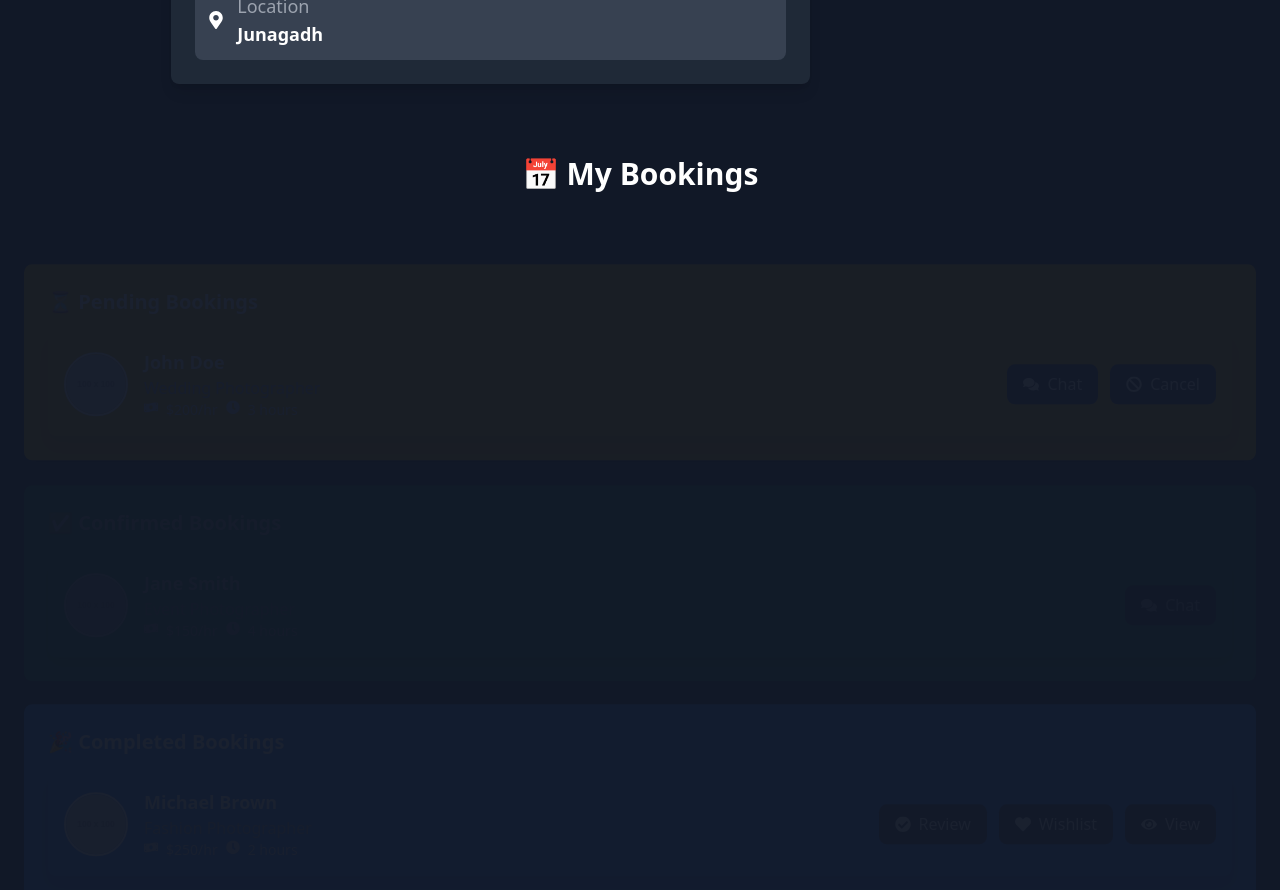
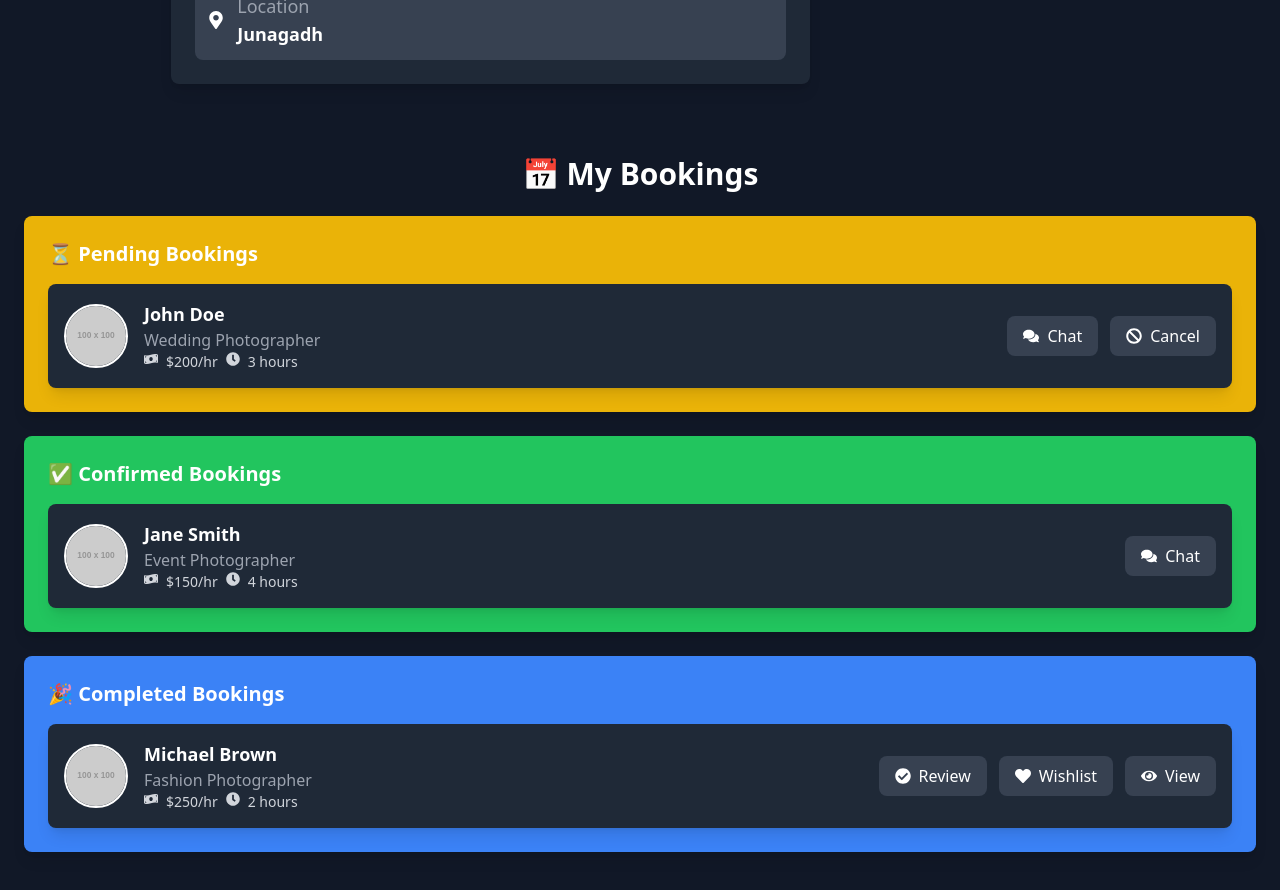
Before and after one commit to ArjunDivraniya/shutter_sphere, a React (Vite) app in the folder Frontend/Shutter_sphere/: page /profile_booking in a window 1280 px wide. Shown: the part 680-1570 px from the top of the page. Built offline with nearby package versions, Linux system fonts and the light colour scheme.

Commit message:
fix some problems and ui

```diff
--- a/Frontend/Shutter_sphere/src/Components/profile_b.jsx
+++ b/Frontend/Shutter_sphere/src/Components/profile_b.jsx
@@ -1,10 +1,6 @@
-import React, { useState, useEffect } from "react";
+import React, { useState } from "react";
 import { motion } from "framer-motion";
-import { FaCalendarAlt, FaCheckCircle, FaTimesCircle, FaUser, FaClock, FaMoneyBillWave, FaComments, FaHeart, FaEye, FaBan } from "react-icons/fa";
-import gsap from "gsap";
-import { ScrollTrigger } from "gsap/ScrollTrigger";
-
-gsap.registerPlugin(ScrollTrigger);
+import { FaClock, FaMoneyBillWave, FaComments, FaHeart, FaEye, FaBan, FaCheckCircle } from "react-icons/fa";
 
 const Bookings = () => {
   const [bookings, setBookings] = useState([
@@ -13,72 +9,58 @@ const Bookings = () => {
     { id: 3, name: "Michael Brown", type: "Fashion Photographer", price: "$250/hr", hours: "2 hours", date: "2025-02-15", status: "completed", img: "https://via.placeholder.com/100" },
   ]);
 
-  useEffect(() => {
-    gsap.from(".booking-section", {
-      opacity: 0,
-      y: 50,
-      duration: 1,
-      stagger: 0.3,
-      scrollTrigger: {
-        trigger: ".booking-container",
-        start: "top 80%",
-      },
-    });
-  }, []);
+  return (
+    <div className="min-h-screen bg-gray-900 text-white p-6 flex flex-col gap-6">
+      <motion.h2
+        initial={{ opacity: 0, y: -20 }}
+        animate={{ opacity: 1, y: 0 }}
+        transition={{ duration: 0.8 }}
+        className="text-3xl font-bold text-center"
+      >
+        📅 My Bookings
+      </motion.h2>
+
+      {/* Pending Bookings */}
+      <BookingSection title="⏳ Pending Bookings" color="yellow-500" bookings={bookings} status="pending" actions={['chat', 'cancel']} />
+
+      {/* Confirmed Bookings */}
+      <BookingSection title="✅ Confirmed Bookings" color="green-500" bookings={bookings} status="confirmed" actions={['chat']} />
+
+      {/* Completed Bookings */}
+      <BookingSection title="🎉 Completed Bookings" color="blue-500" bookings={bookings} status="completed" actions={['review', 'wishlist', 'view']} />
+    </div>
+  );
+};
+
+const BookingSection = ({ title, color, bookings, status, actions }) => {
+  const filteredBookings = bookings.filter(b => b.status === status);
 
   return (
-    <div className="min-h-screen bg-gray-900 text-white p-6 flex flex-col gap-6 booking-container">
-      <h2 className="text-3xl font-bold text-center">📅 My Bookings</h2>
-
-      {/* Pending Bookings */}
-      <motion.div className="booking-section bg-yellow-500 p-6 rounded-lg shadow-lg">
-        <h3 className="text-xl font-bold mb-4">⏳ Pending Bookings</h3>
+    <motion.div
+      initial={{ opacity: 0, y: 30 }}
+      whileInView={{ opacity: 1, y: 0 }}
+      viewport={{ once: true }}
+      transition={{ duration: 0.8 }}
+      className={`bg-${color} p-6 rounded-lg shadow-lg`}
+    >
+      <h3 className="text-xl font-bold mb-4">{title}</h3>
       <div className="space-y-4">
-          {bookings.filter(b => b.status === "pending").length > 0 ? (
-            bookings.filter(b => b.status === "pending").map(booking => (
-              <BookingCard key={booking.id} booking={booking} actions={['chat', 'cancel']} />
+        {filteredBookings.length > 0 ? (
+          filteredBookings.map(booking => (
+            <BookingCard key={booking.id} booking={booking} actions={actions} />
           ))
         ) : (
-            <p className="text-gray-800">No pending bookings.</p>
+          <p className="text-gray-800">No bookings available.</p>
         )}
       </div>
     </motion.div>
-
-      {/* Confirmed Bookings */}
-      <motion.div className="booking-section bg-green-500 p-6 rounded-lg shadow-lg">
-        <h3 className="text-xl font-bold mb-4">✅ Confirmed Bookings</h3>
-        <div className="space-y-4">
-          {bookings.filter(b => b.status === "confirmed").length > 0 ? (
-            bookings.filter(b => b.status === "confirmed").map(booking => (
-              <BookingCard key={booking.id} booking={booking} actions={['chat']} />
-            ))
-          ) : (
-            <p className="text-gray-200">No confirmed bookings.</p>
-          )}
-        </div>
-      </motion.div>
-
-      {/* Completed Bookings */}
-      <motion.div className="booking-section bg-blue-500 p-6 rounded-lg shadow-lg">
-        <h3 className="text-xl font-bold mb-4">🎉 Completed Bookings</h3>
-        <div className="space-y-4">
-          {bookings.filter(b => b.status === "completed").length > 0 ? (
-            bookings.filter(b => b.status === "completed").map(booking => (
-              <BookingCard key={booking.id} booking={booking} actions={['review', 'wishlist', 'view']} />
-            ))
-          ) : (
-            <p className="text-gray-200">No completed bookings.</p>
-          )}
-        </div>
-      </motion.div>
-    </div>
   );
 };
 
 const BookingCard = ({ booking, actions }) => {
   return (
     <motion.div
-      className="flex items-center justify-between   p-4 rounded-lg shadow-lg w-full"
+      className="flex items-center justify-between bg-gray-800 p-4 rounded-lg shadow-lg w-full"
       whileHover={{ scale: 1.05 }}
       transition={{ duration: 0.3 }}
     >
@@ -106,9 +88,13 @@ const BookingCard = ({ booking, actions }) => {
 
 const ActionButton = ({ icon, text }) => {
   return (
-    <button className="bg-gray-700 text-white px-4 py-2 rounded-lg flex items-center gap-2 hover:bg-yellow-500 transition duration-300">
+    <motion.button
+      whileHover={{ scale: 1.1 }}
+      transition={{ duration: 0.2 }}
+      className="bg-gray-700 text-white px-4 py-2 rounded-lg flex items-center gap-2 hover:bg-yellow-500 transition"
+    >
       {icon} {text}
-    </button>
+    </motion.button>
   );
 };
 
```
Lines whose indentation alone changed are shown as unchanged.
